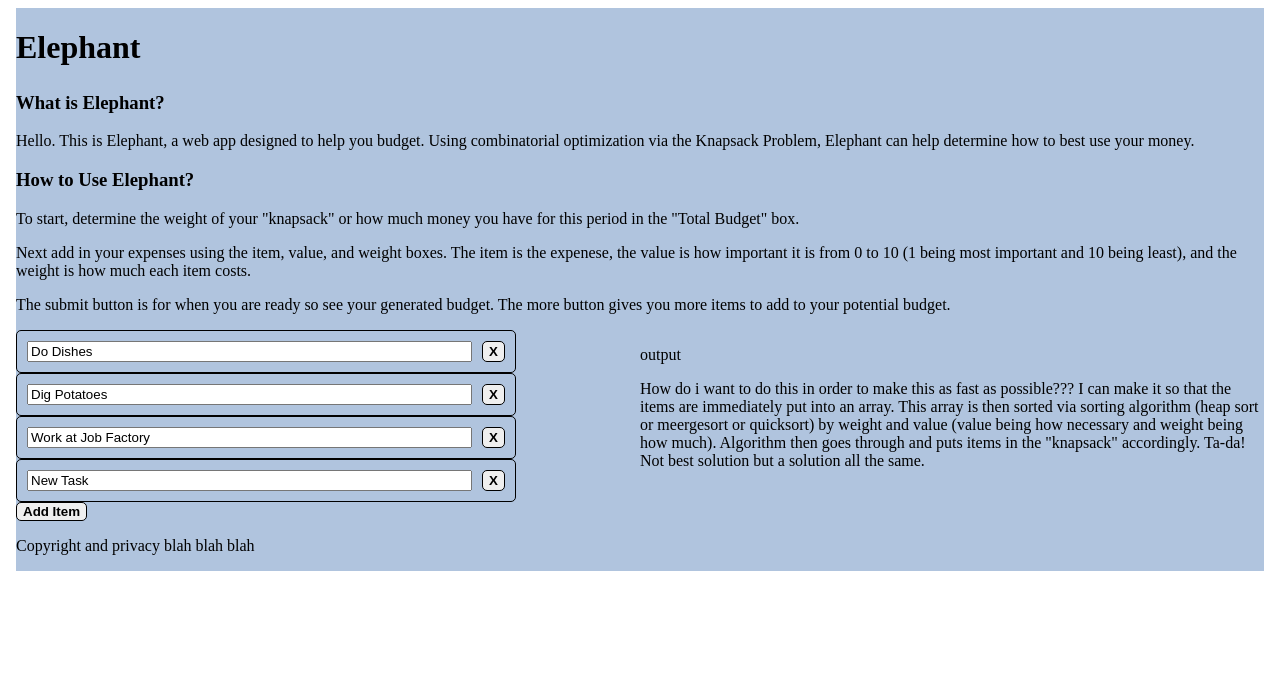
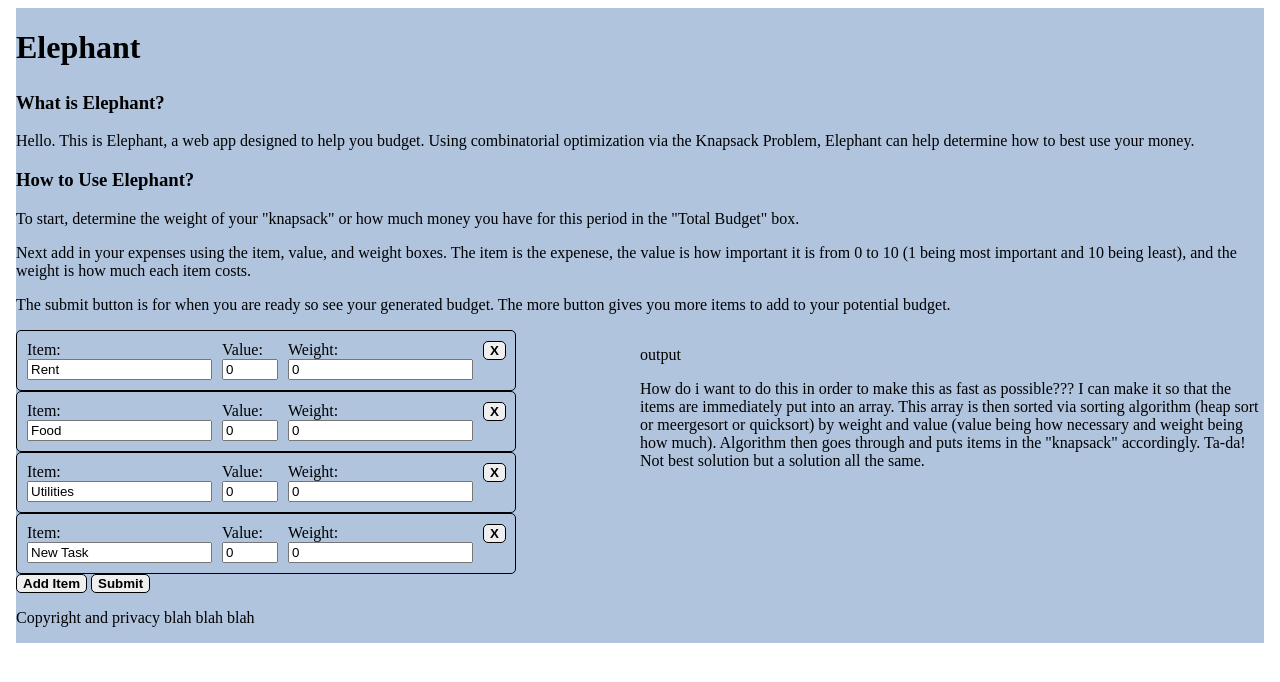
Before and after one commit to JadeShepardson/Budget, a Svelte app in the folder template-master/: page / in a window 1280 px wide. Shown: the top 682 px of the page. Built offline with nearby package versions, Linux system fonts and the light colour scheme.

Commit message:
Worked on UI
made UI prettier

```diff
--- a/template-master/src/App.svelte
+++ b/template-master/src/App.svelte
@@ -2,22 +2,27 @@
 	class Budget {
 		//completed boolean
 		//text string
-		constructor(name) {
+		constructor(name, value, weight) {
 			this.text = name;
+			this.number = value;
+			this.cost = weight;
 		}
 	}
 	let budgets = [
-		new Budget("Do Dishes"),
-		new Budget("Dig Potatoes"),
-		new Budget("Work at Job Factory")
+		new Budget("Rent", 0, 0),
+		new Budget("Food", 0, 0),
+		new Budget("Utilities", 0, 0)
 	]
 	const add_budget = () => {
-		budgets = budgets.concat([new Budget("New Task")])
+		budgets = budgets.concat([new Budget("New Task", 0, 0)])
 	}
 	const delete_budget = (item_to_delete) => {
 		if(confirm("Delete " + item_to_delete + "?")) {
 			budgets = budgets.filter((budget) => budget !== item_to_delete)
 		}
+	}
+	const calculate_budget = () => {
+
 	}
 </script>
 
@@ -57,10 +62,22 @@
 		width: 500px;
 		display: grid;
 		grid-template:
-			"textfield button"
-			/1fr auto
+			"item value weight del_button"
+			/2fr 1fr 1fr auto
 		;
 		column-gap: 10px;
+	}
+	[id=item] {
+		grid-area: item;
+	}
+	[id=value] {
+		grid-area: value;
+	}
+	[id=weight] {
+		grid-area: weight;
+	}
+	[id=del_button] {
+		grid-area: del_button;
 	}
 	button {
 		border: 1px solid black;
@@ -86,11 +103,14 @@
 		{#each budgets as budget}
 
 		<budget-item class="{budget.completed ? 'completed' : ''}">
-			<input type = "text" bind:value={budget.text}/>
-			<button ont:click={() => delete_budget(budget)}>X</button>
+			<div id="item"><span>Item:</span><input type = "text" bind:value={budget.text}/></div>
+			<div id="value"><span>Value: </span><input type = "number" min="0" max="10" bind:value={budget.number}/></div>
+			<div id="weight"><span>Weight: </span><input type = "number" min="0" bind:value={budget.cost}/></div>
+			<div id="del_button"><button ont:click={() => delete_budget(budget)}>X</button></div>
 		</budget-item>
 		{/each}
 		<button on-click={add_budget()}>Add Item</button>
+		<button on-click={calculate_budget()}>Submit</button>
 	</div>
 
 	<div id="output">
```
